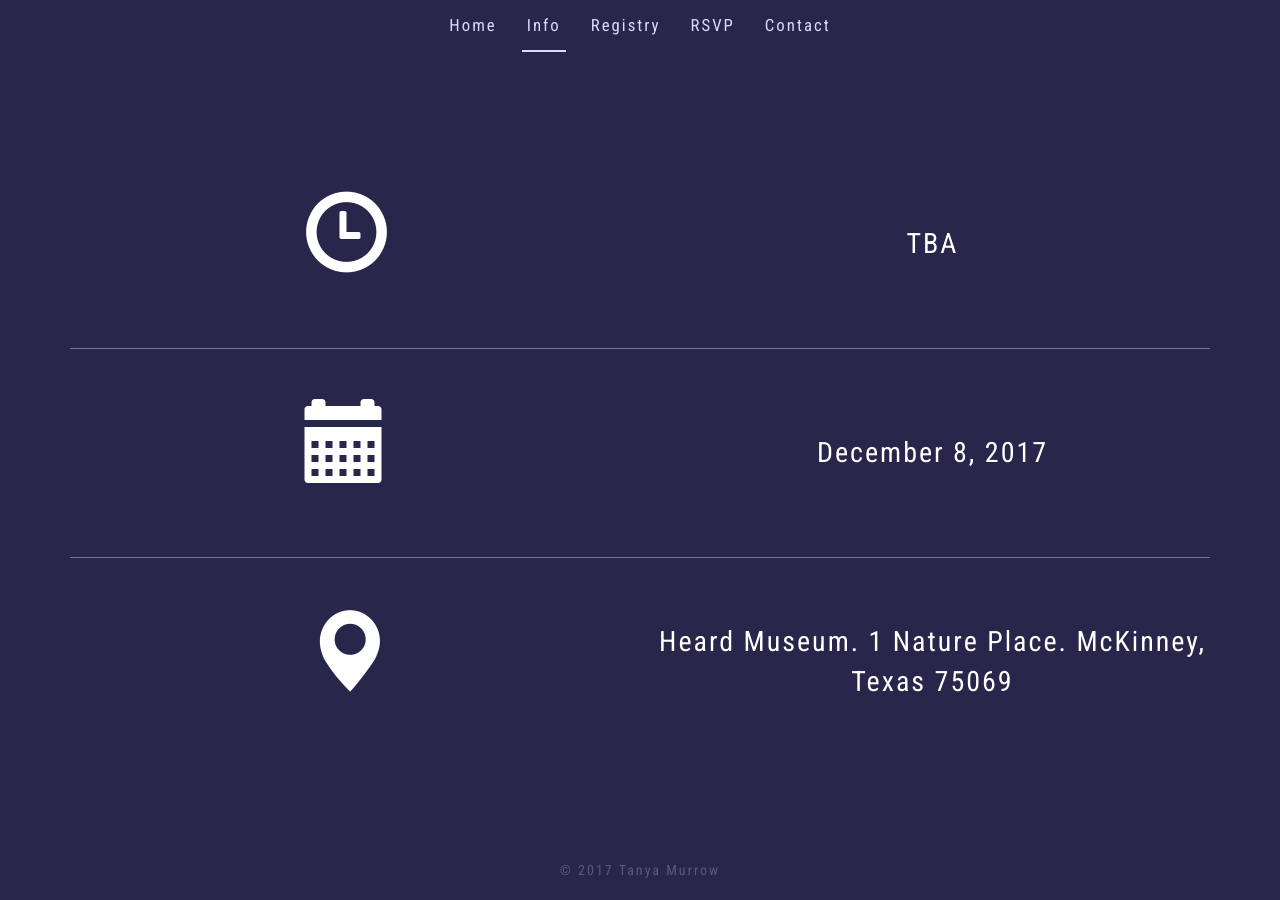
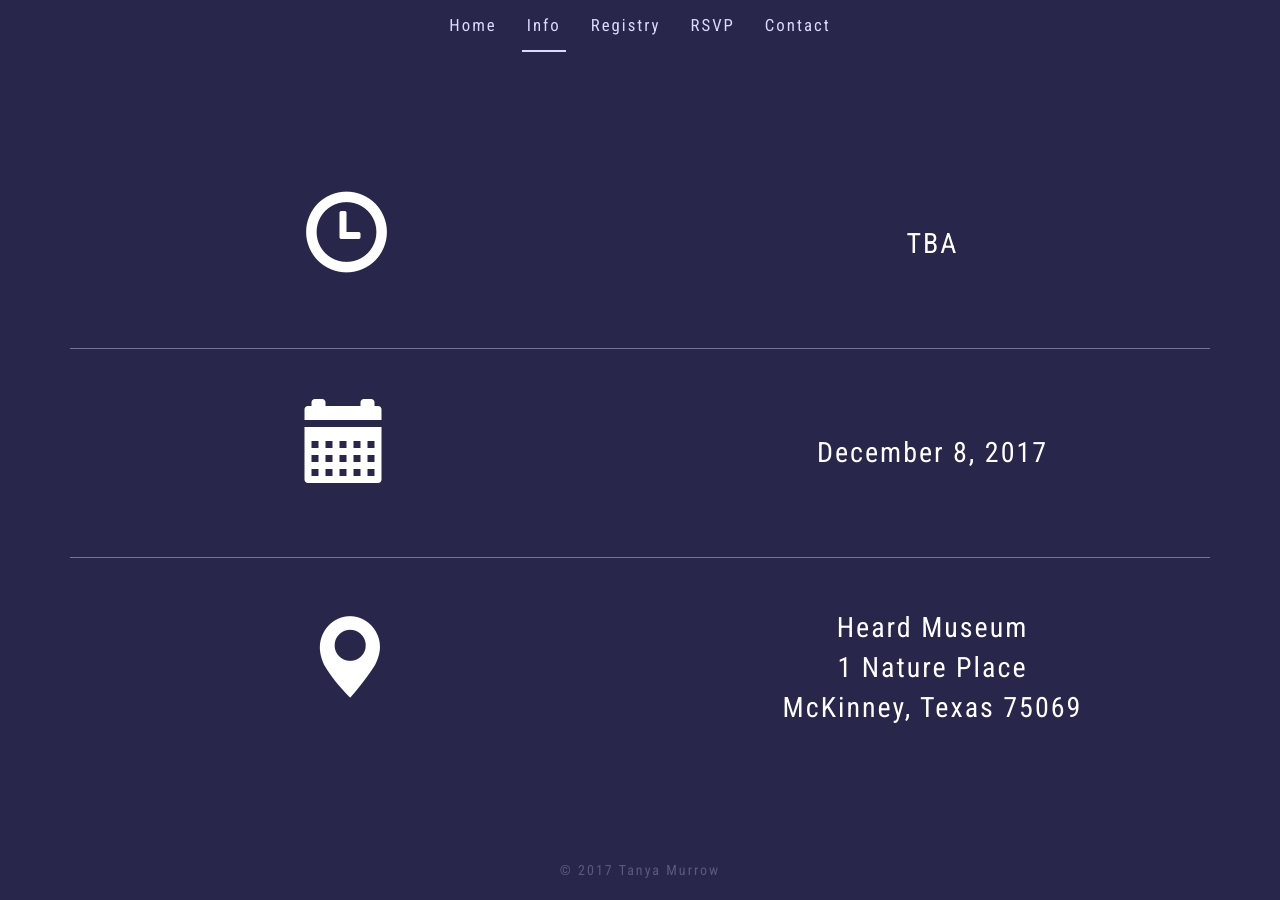
Before and after one commit to meetthemartins/meetthemartins.github.io, a Jekyll site: the page built from info.html, in a window 1280 px wide. Built offline with Jekyll 4.4.1, drawn with Linux system fonts in a browser that asks for light colours; nearby versions of some CDN libraries.

Commit message:
Update info.html

```diff
--- a/info.html
+++ b/info.html
@@ -28,7 +28,7 @@ title: Info
         <span class="glyphicon glyphicon-map-marker glyphicon-large"></span>
       </div>
       <div class="col-md-6">
-        <span class="info">Heard Museum. 1 Nature Place. McKinney, Texas 75069</span>
+        <span class="info">Heard Museum<br>1 Nature Place<br>McKinney, Texas 75069</span>
       </div>
     </div>
   </div>
```
